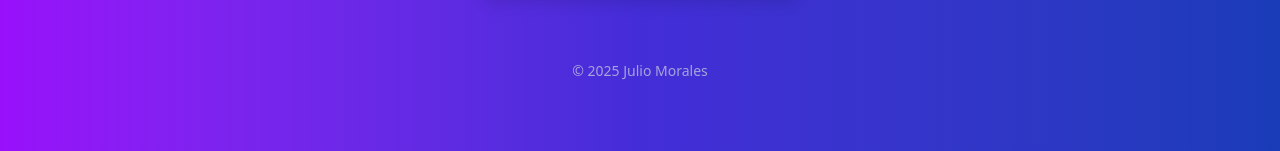
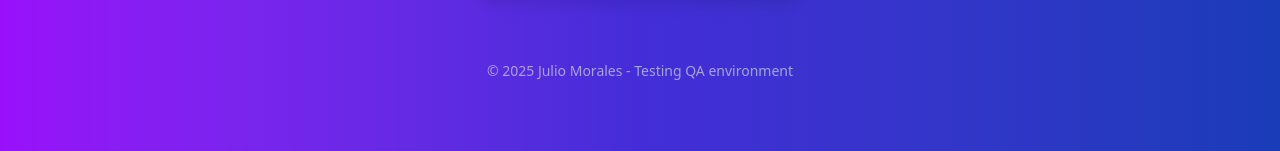
Before and after one commit to JulioMoralesB/total-singers-webpage, an Astro site: page / in a window 1280 px wide. Shown: the part 477-628 px from the top of the page. Built offline with nearby package versions, Linux system fonts and the light colour scheme; Astro itself is replaced by a stand-in of ours.

Commit message:
update footer for testing purposes

```diff
--- a/src/pages/index.astro
+++ b/src/pages/index.astro
@@ -27,7 +27,7 @@
       </a>
     </nav>
     <footer class="mt-16 text-sm text-gray-300 opacity-70">
-      &copy; 2025 Julio Morales
+      &copy; 2025 Julio Morales - Testing QA environment
     </footer>
   </body>
 </html>
```
